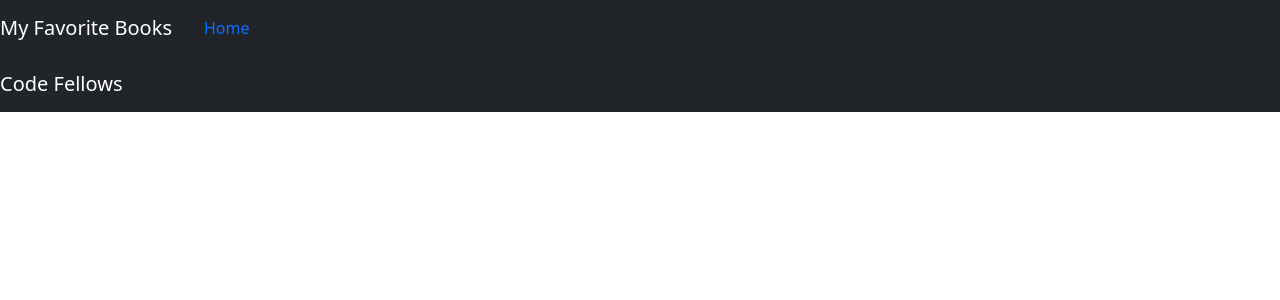
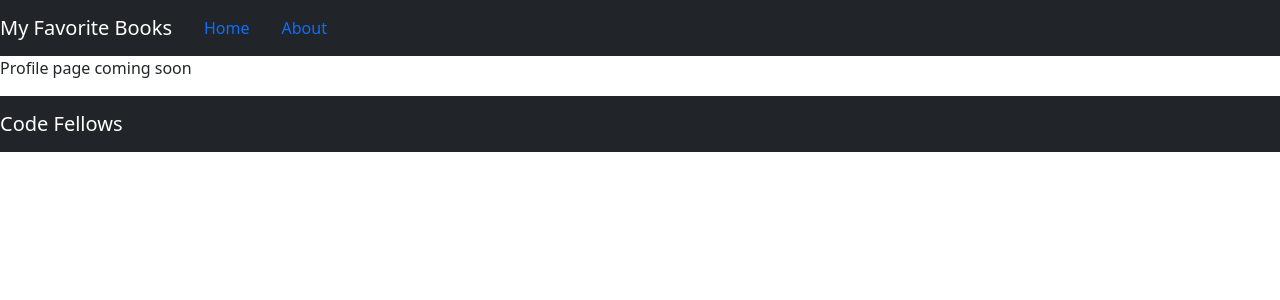
Before and after one commit to MarcDWagner/can-of-books-frontend, a React (Create React App) app: page /About in a window 1280 px wide. Shown: the top 300 px of the page. Built offline with nearby package versions, Linux system fonts and the light colour scheme.

Commit message:
links work, carousel updated, backend links info to front end

```diff
--- a/src/App.js
+++ b/src/App.js
@@ -3,6 +3,7 @@ import Header from './Header';
 import Footer from './Footer';
 import BestBooks from './BestBooks';
 import 'bootstrap/dist/css/bootstrap.min.css';
+import About from './About'
 import {
   BrowserRouter as Router,
   Routes,
@@ -21,6 +22,11 @@ class App extends React.Component {
               element={<BestBooks />}
             >
             </Route>
+            <Route
+              exact path="/About"
+              element={<About />}
+            >
+            </Route>
             {/* PLACEHOLDER: add a route with a path of '/about' that renders the `About` component */}
           </Routes>
           <Footer />
--- a/src/BestBooks.js
+++ b/src/BestBooks.js
@@ -34,7 +34,8 @@ class BestBooks extends React.Component {
       return (
         <Carousel.Item key={book._id}>
         <img
-          src="https://via.placeholder.com/400"
+          className="d-block w-100"
+          src="https://via.placeholder.com/1000x400"
           alt="demo"
         />
         <Carousel.Caption>
--- /dev/null
+++ b/src/Header.css
@@ -0,0 +1,3 @@
+.nav-link {
+  color: white;
+}
--- a/src/Header.js
+++ b/src/Header.js
@@ -1,6 +1,7 @@
 import React from 'react';
 import { Navbar, NavItem } from 'react-bootstrap';
 import { Link } from "react-router-dom";
+import "./Header.css"
 
 class Header extends React.Component {
   render() {
@@ -8,6 +9,7 @@ class Header extends React.Component {
       <Navbar collapseOnSelect expand="lg" bg="dark" variant="dark">
         <Navbar.Brand>My Favorite Books</Navbar.Brand>
         <NavItem><Link to="/" className="nav-link">Home</Link></NavItem>
+        <NavItem><Link to="/About" className="nav-link">About</Link></NavItem>
         {/* PLACEHOLDER: render a navigation link to the about page */}
       </Navbar>
     )
```
